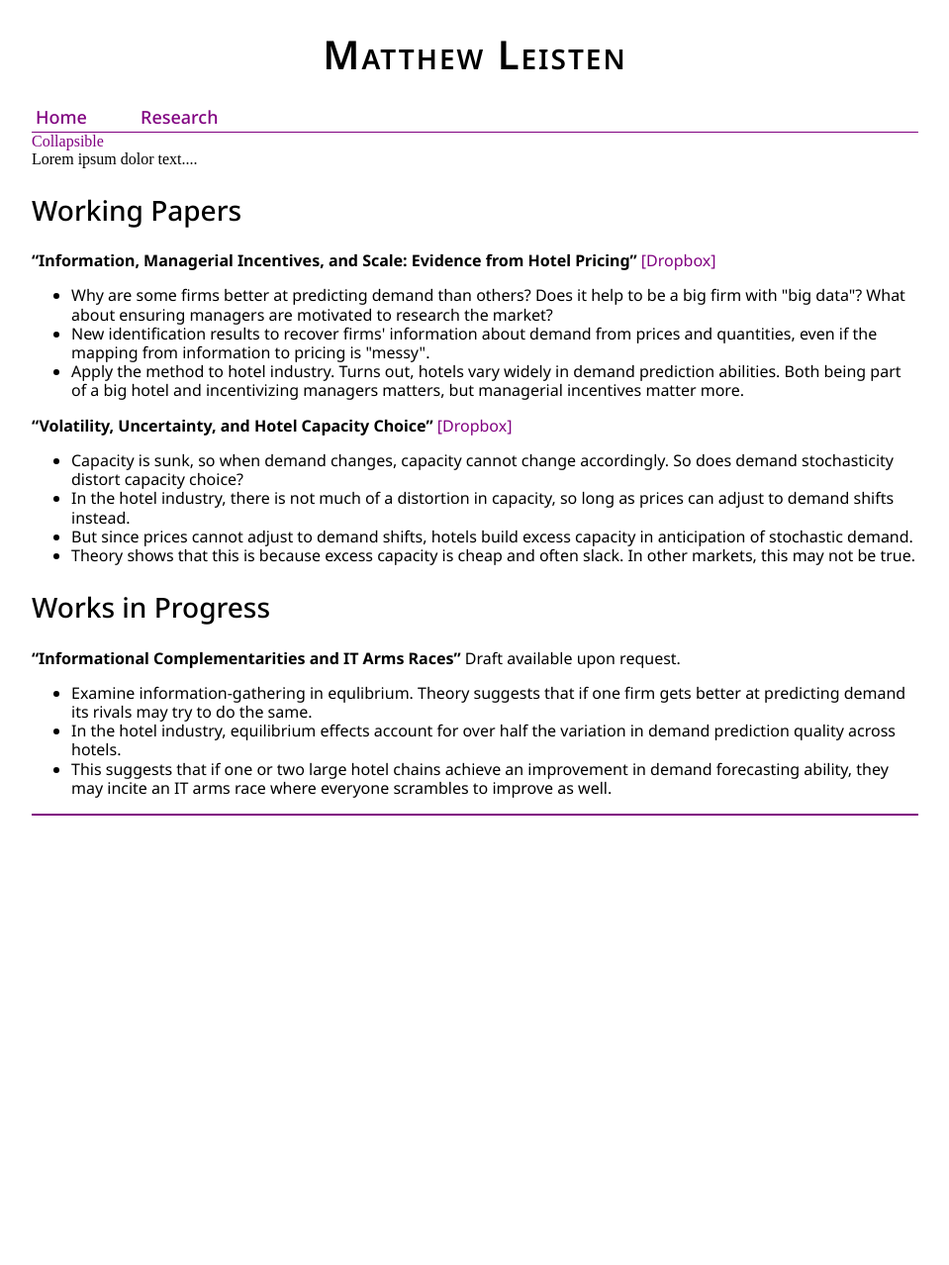
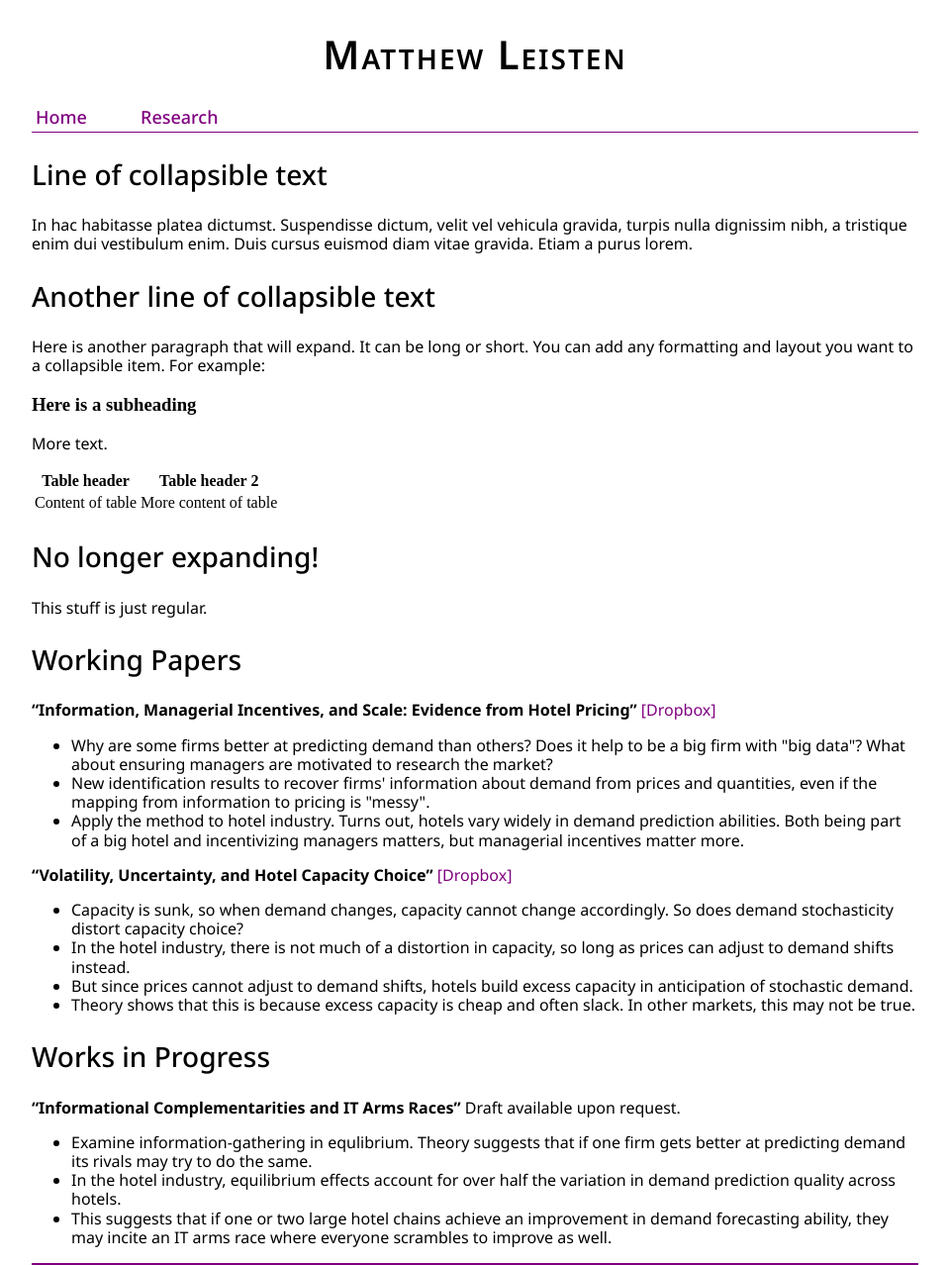
Before and after one commit to mleisten/mleisten.github.io, a Jekyll site: the page Research/index.html, which Jekyll copies as it is, in a window 1280 px wide. Shown: the whole page at 99% size, without its empty margins (160-1119 px from the left). Built offline with Jekyll 4.4.1, drawn with Linux system fonts in a browser that asks for light colours; before the commit the page ends 900 px from its top, so only the background shows below that.

Commit message:
Update index.html

```diff
--- a/Research/index.html
+++ b/Research/index.html
@@ -115,11 +115,34 @@
 </ul>
 </nav>
 
-<a href="#demo" data-toggle="collapse">Collapsible</a>
-
-<div id="demo" class="collapse">
-Lorem ipsum dolor text....
+<div class="openberkeley-collapsible-container">
+<h2 class="openberkeley-collapsible-controller">Line of collapsible text</h2>
+<div class="openberkeley-collapsible-target">
+<p>In hac habitasse platea dictumst. Suspendisse dictum, velit vel vehicula gravida,
+turpis nulla dignissim nibh, a tristique enim dui vestibulum enim. Duis cursus
+euismod diam vitae gravida. Etiam a purus lorem.</p>
 </div>
+</div>
+<div class="openberkeley-collapsible-container">
+<h2 class="openberkeley-collapsible-controller">Another line of collapsible text</h2>
+<div class="openberkeley-collapsible-target">
+<p>Here is another paragraph that will expand. It can be long or short. You can add
+any formatting and layout you want to a collapsible item. For example:</p>
+<h3>Here is a subheading</h3>
+<p>More text.</p>
+<table>
+<tbody>
+<tr><th>Table header</th><th>Table header 2</th></tr>
+<tr>
+<td>Content of table</td>
+<td>More content of table</td>
+</tr>
+</tbody>
+</table>
+</div>
+</div>
+<h2>No longer expanding!</h2>
+<p>This stuff is just regular.</p>
 
 <div class="container">
 <h2> Working Papers </h2>
```
